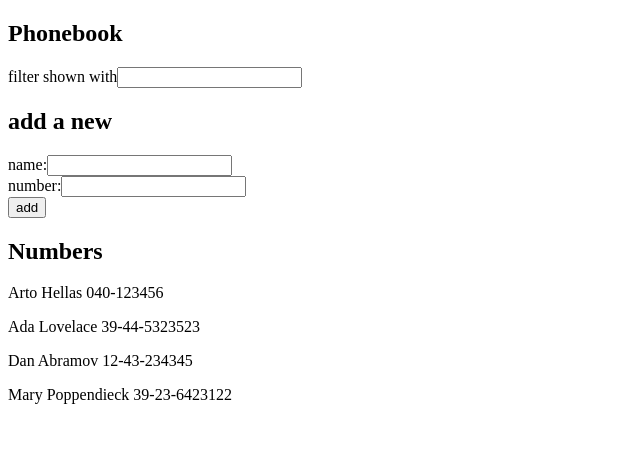
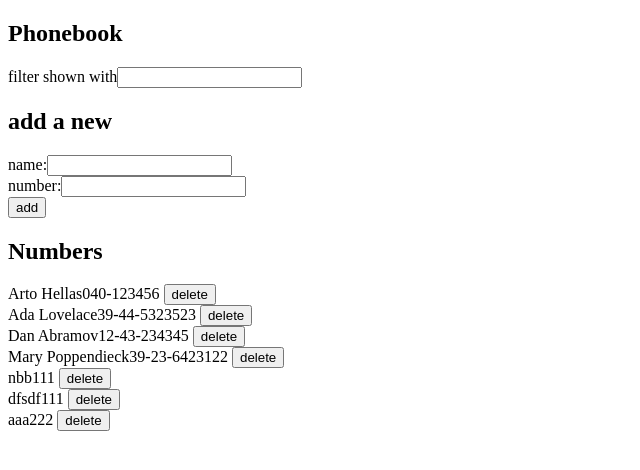
Before and after one commit to yiiiiing/FullStackLearning, a React (Vite) app in the folder exercises/part2/phonebook/: page / in a window 1280 px wide. Shown: the top 470 px of the page, without its empty margins (0-640 px from the left). Built offline with nearby package versions, Linux system fonts and the light colour scheme; data requests are answered from the project's data file.

Commit message:
finished part2.d

```diff
--- a/exercises/part2/phonebook/db.json
+++ b/exercises/part2/phonebook/db.json
@@ -1,5 +1,5 @@
 {
-  "persons":[
+  "persons": [
     {
       "name": "Arto Hellas",
       "number": "040-123456",
@@ -19,6 +19,21 @@
       "name": "Mary Poppendieck",
       "number": "39-23-6423122",
       "id": "4"
+    },
+    {
+      "name": "nbb",
+      "number": "111",
+      "id": "CFR1DbL8LhttO_16gFROn"
+    },
+    {
+      "name": "dfsdf",
+      "number": "111",
+      "id": "hfuIcvV2YbGAqccXyya8U"
+    },
+    {
+      "name": "aaa",
+      "number": "222",
+      "id": "nl0sooNfLrBE4zzkf2_16"
     }
   ]
 }
--- a/exercises/part2/phonebook/package.json
+++ b/exercises/part2/phonebook/package.json
@@ -8,10 +8,11 @@
     "build": "vite build",
     "lint": "eslint .",
     "preview": "vite preview",
-    "server": "json-server -p3001 --watch db.json"
+    "server": "json-server -p 3001 --watch db.json"
   },
   "dependencies": {
     "axios": "^1.7.7",
+    "nanoid": "^5.0.8",
     "react": "^18.3.1",
     "react-dom": "^18.3.1"
   },
--- a/exercises/part2/phonebook/src/App.jsx
+++ b/exercises/part2/phonebook/src/App.jsx
@@ -1,8 +1,8 @@
 import { useState, useEffect } from 'react'
-import axios from 'axios'
 import Filter from './components/Filter'
 import Phonebook from './components/Phonebook'
 import PersonForm from './components/PersonForm'
+import phonebookservice from './services/phonebook'
 
 
 const App = () => {
@@ -14,14 +14,27 @@ const App = () => {
   const addPerson = (event) =>{
     event.preventDefault()
     if (newName === '' || newNumber === ''){
+      alert("name and number cannot be empty")
       return
     }
 
-    if (persons.some(p => p.name === newName)) {
-      alert(`${newName} is already added to phonebook`)
+    const existPerson = persons.find(p => p.name === newName)
+    if (existPerson) {
+      // update number
+      const updatePerson = {...existPerson, number:newNumber}
+      const id = existPerson.id
+      phonebookservice
+      .update(updatePerson.id, updatePerson)
+      .then((newPerson) => {
+        console.log(`Update person's number with ${id}`)
+        setPersons(persons.map(p => p.id === id ? newPerson : p))
+      })
     }else{
-      const personObj = persons.concat({name: newName, number:newNumber, id:persons.length+1})
-      setPersons(personObj)
+      phonebookservice
+      .create({name: newName, number:newNumber})
+      .then( createdPerson => {
+        setPersons(persons.concat(createdPerson))
+      })
     }
     setNewName('')
     setNewNumber('')
@@ -40,14 +53,20 @@ const App = () => {
     setFilter(newFilter)
   }
 
+  const removePerson = (id) => {
+    phonebookservice.remove(id).then(
+      (response) => {
+        console.log(`Deleted post with ID ${id}`)
+        setPersons(persons.filter(p => p.id !== id))
+      }
+    )
+  }
+
   useEffect(() => {
-    console.log('effect')
-    axios
-      .get('http://localhost:3001/persons')
-      .then(response => {
-        console.log('promise fulfilled')
-        setPersons(response.data)
-      })
+    phonebookservice.getAll()
+      .then(initialPersons => {
+      setPersons(initialPersons)
+    })
   }, [])
 
   return (
@@ -63,7 +82,7 @@ const App = () => {
         onNumberChange={handelNumberChange}
       />
       <h2>Numbers</h2>
-      <Phonebook persons={persons} filter={filter}/>
+      <Phonebook persons={persons} filter={filter} removeHandle={removePerson}/>
     </div>
   )
 }
--- a/exercises/part2/phonebook/src/components/Phonebook.jsx
+++ b/exercises/part2/phonebook/src/components/Phonebook.jsx
@@ -1,10 +1,27 @@
-const Phonebook = ({persons, filter}) => {
+const Person = ({id, name, number, removeHandle}) => {
+  return (
+    <div>
+      {name}
+      {number}
+      {" "}
+      <button onClick={removeHandle}>delete</button>
+    </div>
+  )
+}
+
+const Phonebook = ({persons, filter, removeHandle}) => {
     let showedPersons = persons
     if (filter !== ''){
       // check if name contains filter
       showedPersons = persons.filter((p) => {return p.name.toLowerCase().includes(filter.toLowerCase())})
     }
-    const personsComp = showedPersons.map((p)=>{return <p key={p.id}>{p.name} {p.number}</p>})
+    const personsComp = showedPersons.map((p)=>{
+      return <Person
+              key={p.id}
+              name={p.name}
+              number={p.number}
+              removeHandle={() => {return removeHandle(p.id)}}/>
+    })
     return personsComp
   }
 
--- /dev/null
+++ b/exercises/part2/phonebook/src/services/phonebook.jsx
@@ -0,0 +1,28 @@
+import axios from 'axios'
+const baseUrl = 'http://localhost:3001/persons'
+import { nanoid } from 'nanoid'
+
+
+const getAll = () => {
+    const request = axios.get(baseUrl)
+    return request.then(response => response.data)
+  }
+
+  const create = newObject => {
+    newObject.id = nanoid()
+    const request = axios.post(baseUrl, newObject)
+    return request.then(response => response.data)
+  }
+
+  const update = (id, newObject) => {
+    const request = axios.put(`${baseUrl}/${id}`, newObject)
+    return request.then(response => response.data)
+  }
+
+  // cannot use delete as name because delete is a reserved word in JavaScript
+  const remove = (id) => {
+    const request = axios.delete(`${baseUrl}/${id}`)
+    return request.then(response => response.data)
+   }
+
+  export default { getAll, create, update, remove}
```
